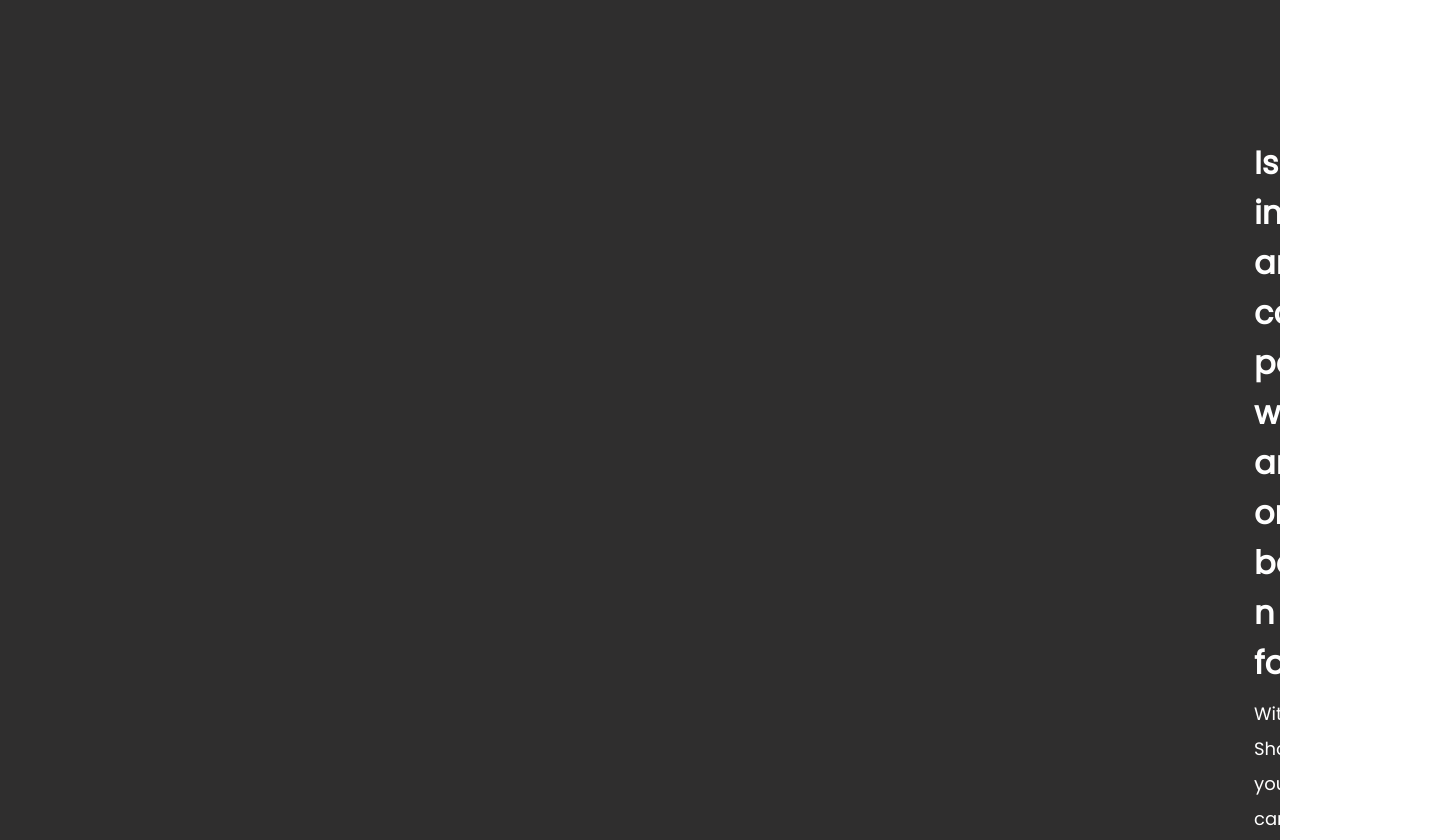
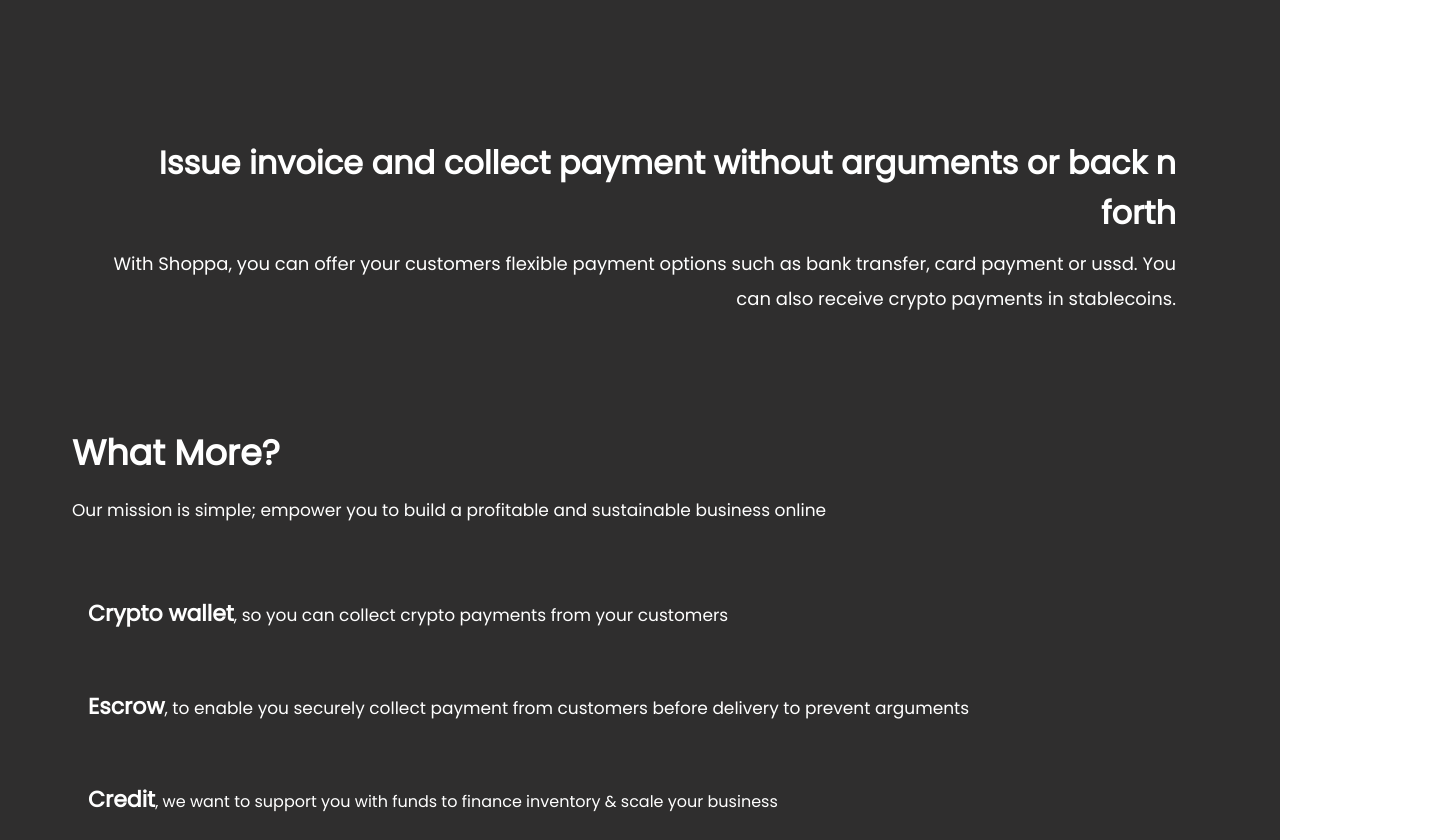
Before and after one commit to GetShoppa/getshoppa-react, a React (Create React App) app: page / in a window 1280 px wide. Shown: the part 5380-6220 px from the top of the page, 1431 px wide, since content can reach past the window. Built offline with nearby package versions, Linux system fonts and the light colour scheme.

Commit message:
Made changes to text alignment and size

```diff
--- a/src/components/Info.jsx
+++ b/src/components/Info.jsx
@@ -5,7 +5,6 @@
     return (
         <div className="font-open-poppins  mx-auto w-full pt-[5px] text-white md:pt-[46px] bg-[#2F2E2E] p-6">
             <div className=" md:p-12 text-center md:text-left">
-
                 <div className=" md:p-8 text-center mr-0 ml-0 w-full  md:text-right">
                     <div></div>
                     <div className="container-left-text">
@@ -25,7 +24,7 @@
                         <p className="font-poppins text-[16px] leading-[22px] md:text-[17px] md:leading-[48px]"><span className="font-bold text-[18px] md:text-[22px]">Escrow</span>, to enable you securely collect payment from customers before delivery to prevent arguments</p>
                     </div>
                     <div className="text-white my-3 text-left  flex flex-row p-4 ">
-                        <p className="font-poppins text-[16px] leading-[22px] md:text-[17px] md:leading-[48px]"><span className="font-bold text-[18px] md:text-[22px]">Credit</span>, we want to support you with funds to finance inventory & scale your business</p>
+                        <p className="font-poppins text-[16px] leading-[22px] md:text-npm start[17px] md:leading-[48px]"><span className="font-bold text-[18px] md:text-[22px]">Credit</span>, we want to support you with funds to finance inventory & scale your business</p>
                     </div>
                     <div className="text-white my-3 text-left  flex flex-row p-4 ">
                         <p className="font-poppins text-[16px] leading-[22px] md:text-[17px] md:leading-[48px]"><span className="font-bold text-[18px] md:text-[22px]">Virtual Account Number</span>, get an account number that carries your business name</p>
--- a/src/components/MainContent.jsx
+++ b/src/components/MainContent.jsx
@@ -6,7 +6,7 @@
 
 const MainContent = () => {
     return (
-        <div className="font-open-poppins  mx-auto w-full pt-[5px] md:pt-[46px] bg-white md:bg-white p-6">
+        <div class="text-padding" className="font-open-poppins  mx-auto w-full pt-[5px] md:pt-[46px] bg-white md:bg-white p-6">
             <div className="max-w-400px md:max-w-[900px] md:p-12 text-center md:text-left">
                 <h4 className="font-poppins  mb-10 text-center md:text-left md:mt-[20px] mt-[20px] text-[10px] leading-[10px] md:leading-[30px] md:text-[25px] my-5 font-bold">Shoppa is built for the underdogs, here is your chance.</h4>
                 <div className="container mx-auto md:w-[630px] sm:w-[500px] xl:w-[1200px] w-full ">
@@ -15,21 +15,21 @@
                 <button className="mx-auto md:mx-0 mt-10 mb-30px] border-purple bg-purple w-[150px] h-[15px] flex justify-center items-center md:w-[180px] md:h-[50px] text-white rounded-[12px] border border-r-button text-center my-5 font-bold">Join the waitlist</button>
 
             </div>
-            <div className="max-w-400px md:max-w-[900px] md:p-8 text-center md:text-left">
+            <div class="text-padding" className="max-w-400px md:max-w-[900px] md:p-8 text-center md:text-left">
                <h1 className="font-poppins  mb-2 md:mt-[40px] mt-[40px] text-[16px] leading-[19px] md:leading-[50px] md:text-[45px] my-5 font-bold">Sell everywhere and anywhere!</h1>
                <p className="font-poppins text-[12px] leading-[22px] md:text-[25px] md:leading-[48px] mt-1 mb-10">Share your list link on whatsapp, instagram, facebook, twitter, tiktok easily</p>
                <div className="container mx-auto md:w-[630px] sm:w-[500px] xl:w-[1200px] w-full ">
                 <img src={image2} alt='image 2' className="object-cover w-full h-fit object-center"/>
                 </div>
             </div>
-            <div className="max-w-400px md:max-w-[900px] md:p-8 text-center md:text-left">
+            <div class="text-padding" className="max-w-400px md:max-w-[900px] md:p-8 text-center md:text-left">
                <h1 className="font-poppins  mb-2 md:mt-[40px] mt-[35px] text-[16px] leading-[19px] md:leading-[50px] md:text-[45px] my-5 font-bold">Receive all orders right into your whatsapp</h1>
                <p className="font-poppins text-[12px] leading-[22px] md:text-[25px] md:leading-[48px] mt-1 mb-10">Get your order and delivery details as one message on whatsapp, with just a hit of a button, your customers can reach out to you</p>
                <div className="container mx-auto md:w-[630px] sm:w-[500px] xl:w-[1200px] w-full ">
                 <img src={image3} alt='image 3' className="object-cover w-full h-fit object-center"/>
                 </div>
             </div>
-            <div className="max-w-400px md:max-w-[900px] md:p-8 text-center md:text-left">
+            <div class="text-padding" className="max-w-400px md:max-w-[900px] md:p-8 text-center md:text-left">
                <h1 className="font-poppins mb-2 md:mt-[40px] mt-[40px] text-[16px] leading-[19px] md:leading-[50px] md:text-[45px] my-5 font-bold">Keep track of all orders, customers and payment from one dashboard</h1>
                <p className="font-poppins text-[12px] leading-[22px] md:text-[25px] md:leading-[48px] mt-1 mb-10">Stay organized and build a healthy business with our confirmed order auto-update, records of customers that have bought from you and analytics of how well you are doing as a business</p>
                <div className="container mx-auto md:w-[630px] sm:w-[500px] xl:w-[1200px] w-full ">
--- a/src/index.css
+++ b/src/index.css
@@ -8,9 +8,15 @@
 .info{
   background: #E5E5E5;
 }
+
+/*----------- MEDIA QUERIES ------------*/
+
+@media  screen and (min-width: 768) and (max-width: 1940){
+
   .container-left-text{
   margin-left: 1150px;
-  text-align: left;
+  text-align: right;
+  /* border: 1px solid red; */
 }
 
   .container-right-text{
@@ -20,3 +26,7 @@
   .container-create-store{
     margin-left: 500px;
   }
+  .text-padding {
+    padding: 50px;
+  }
+}
```
Lines whose indentation alone changed are shown as unchanged.
